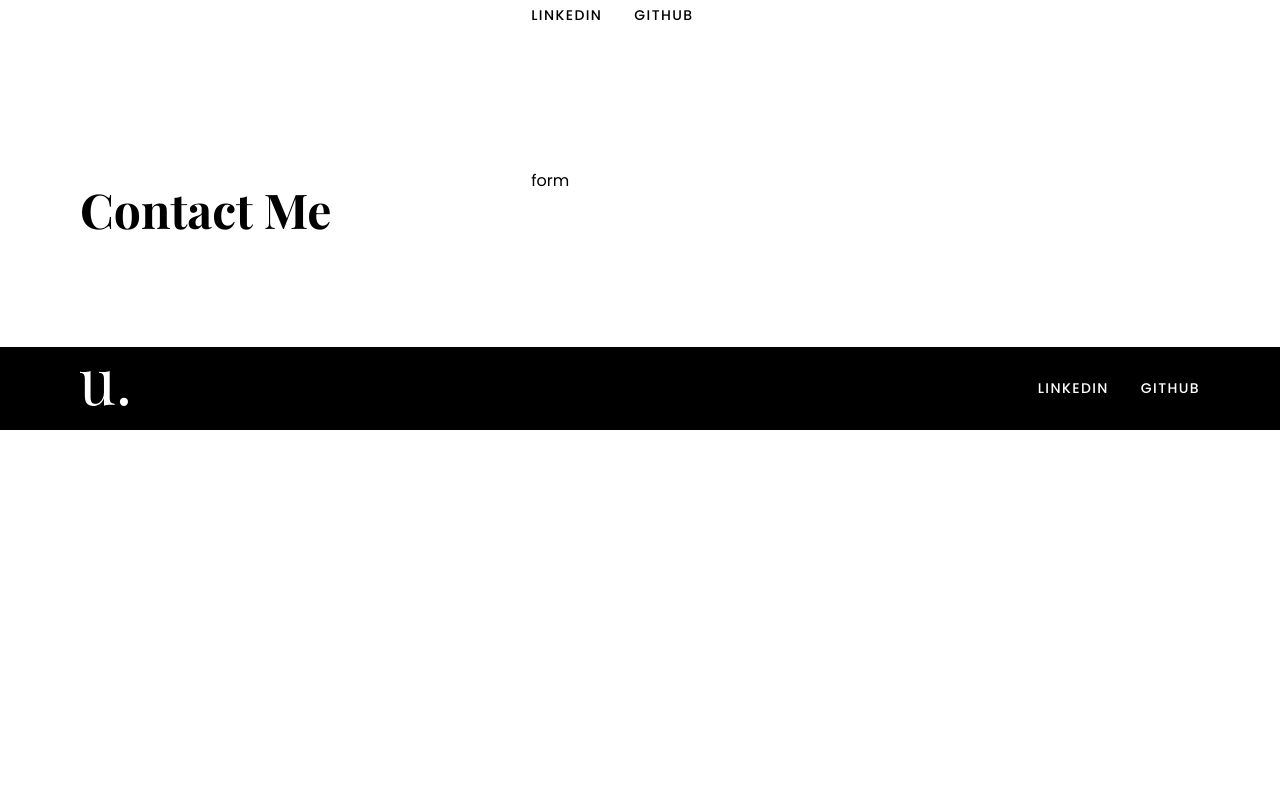
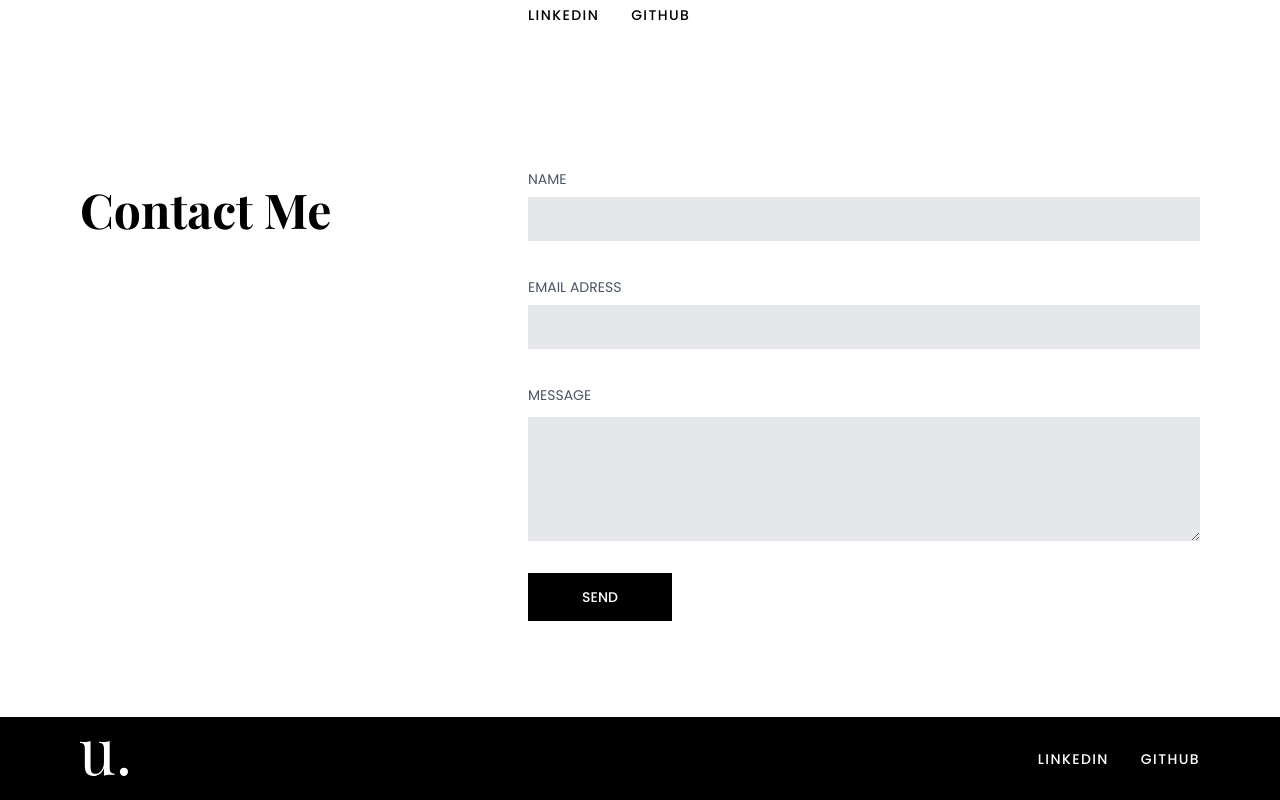
Before and after one commit to n53337/u53f.com, a React (Vite) app: page /contact in a window 1280 px wide. Shown: the part 453-1253 px from the top of the page. Before the commit the page ends 883 px from the top, so only its background shows below. Built offline with nearby package versions, Linux system fonts and the light colour scheme.

Commit message:
Input and Form init

```diff
--- a/src/components/contact/Form.tsx
+++ b/src/components/contact/Form.tsx
@@ -1,5 +1,24 @@
+import Button from "@/ui/Button";
+import Input from "@/ui/Input";
+
 const Form = () => {
-  return <form>form</form>;
+  return (
+    <form className="lg:col-span-3 flex flex-col gap-8">
+      <Input type="text" labelText="Name" />
+      <Input type="email" labelText="Email Adress" />
+      <div className="flex flex-col gap-3">
+        <label className="text-xs md:text-sm text-gray-600 uppercase font-normal">
+          Message
+        </label>
+        <textarea
+          className="bg-gray-200 text-black p-3 text-xs md:text-sm outline-gray-300"
+          cols={30}
+          rows={5}
+        ></textarea>
+      </div>
+      <Button variant="primary" text="Send" />
+    </form>
+  );
 };
 
 export default Form;
--- a/src/pages/contact/index.tsx
+++ b/src/pages/contact/index.tsx
@@ -11,7 +11,7 @@ const Contact = () => {
         <NavBar />
         <section className="py-12 lg:py-24 flex flex-col gap-12 lg:gap-36">
           {/* Get in Touch */}
-          <div className="grid lg:grid-cols-5 gap-2">
+          <div className="grid lg:grid-cols-5 gap-8 lg:gap-0">
             <Text variant="header" className="col-span-2">
               Get in Touch
             </Text>
@@ -42,7 +42,7 @@ const Contact = () => {
           </div>
 
           {/* Form */}
-          <div className="grid lg:grid-cols-5 gap-2">
+          <div className="grid lg:grid-cols-5 gap-8 lg:gap-0">
             <Text variant="header" className="col-span-2">
               Contact Me
             </Text>
--- a/src/ui/Input.tsx
+++ b/src/ui/Input.tsx
@@ -1,9 +1,29 @@
-import { ReactHTMLElement } from "react";
+import { ComponentProps } from "react";
+interface InputType extends ComponentProps<"input"> {
+  labelText?: string;
+  errorMsg?: string;
+}
 
-interface InputType extends ReactHTMLElement<HTMLInputElement> {}
-
-const Input = ({ ...props }: InputType) => {
-  return <input {...props} />;
+const Input = ({ labelText, errorMsg, ...props }: InputType) => {
+  return (
+    <div className="flex flex-col gap-2">
+      {labelText && (
+        <label className="text-xs md:text-sm text-gray-600 uppercase font-normal">
+          {labelText}
+        </label>
+      )}
+      <input
+        className={`w-full p-3 text-xs md:text-sm font-normal text-black bg-gray-200 outline-gray-300 ${
+          errorMsg && "border border-red-500"
+        }`}
+        spellCheck={false}
+        {...props}
+      />
+      <span className="text-xs md:text-sm text-red-500 font-normal -mt-1 italic">
+        {errorMsg}
+      </span>
+    </div>
+  );
 };
 
 export default Input;
```
